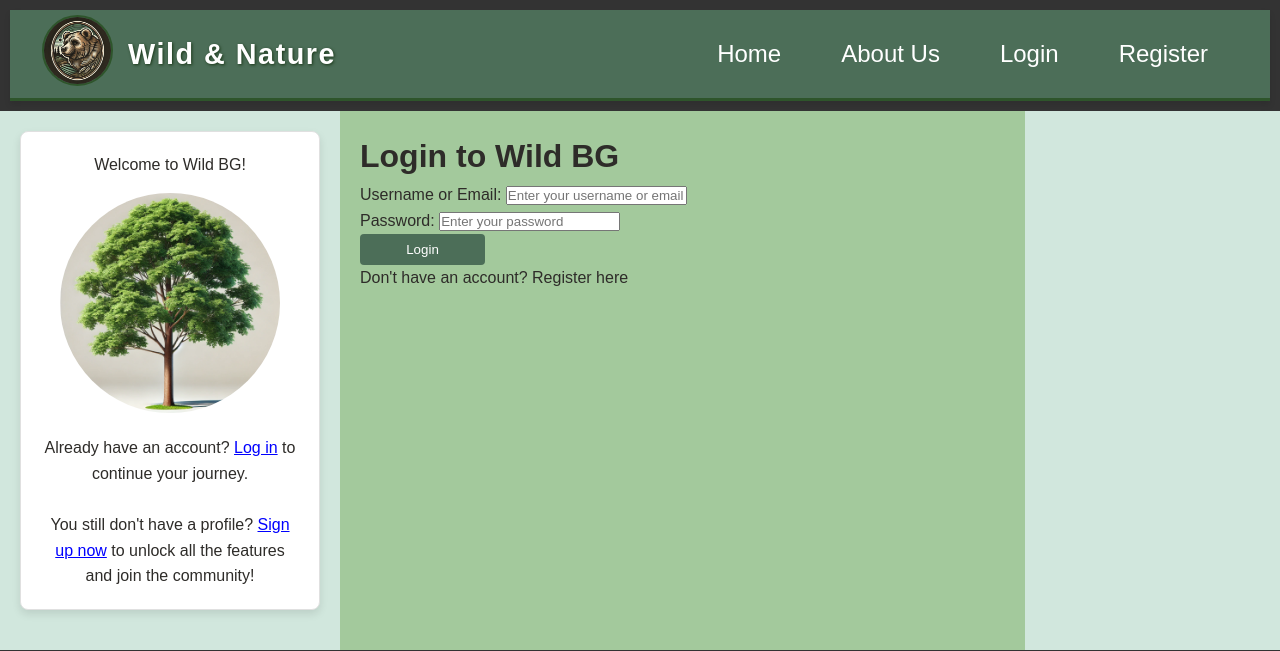
After one commit to VladimirSiTozi/Wild-BG, a Django app: page /accounts/login/ in a window 1280 px wide. The commit adds this page. Shown: the top 651 px of the page. Run offline with Django 5.2, Linux system fonts and the light colour scheme.

```diff
--- /dev/null
+++ b/templates/accounts/login-page.html
@@ -0,0 +1,46 @@
+{% extends 'common/base.html' %}
+
+{% block content %}
+    <div class="login-register-div">
+        <div class="login-register-box">
+            <h1>Login to Wild BG</h1>
+
+            <!-- Start Login Form -->
+            <form method="post" action="{% url 'login' %}">
+                {% csrf_token %}
+
+                <!-- Username or Email Field -->
+                <div class="form-group">
+                    <label for="id_username">Username or Email:</label>
+                    <input type="text" name="username" id="id_username" required class="form-control" placeholder="Enter your username or email">
+                    {% if form.username.errors %}
+                        <div class="error">
+                            {{ form.username.errors }}
+                        </div>
+                    {% endif %}
+                </div>
+
+                <!-- Password Field -->
+                <div class="form-group">
+                    <label for="id_password">Password:</label>
+                    <input type="password" name="password" id="id_password" required class="form-control" placeholder="Enter your password">
+                    {% if form.password.errors %}
+                        <div class="error">
+                            {{ form.password.errors }}
+                        </div>
+                    {% endif %}
+                </div>
+
+                <!-- Login Button -->
+                <div class="form-group">
+                    <button type="submit" class="btn btn-primary">Login</button>
+                </div>
+            </form>
+            <!-- End Login Form -->
+
+        </div>
+        <div class="second-option">
+            <p>Don't have an account? <a href="{% url 'register' %}">Register here</a></p>
+        </div>
+    </div>
+{% endblock %}
--- a/templates/common/nav.html
+++ b/templates/common/nav.html
@@ -14,15 +14,15 @@
             <li><a href="{% url 'home' %}">Home</a></li>
             <li><a href="#">About Us</a></li>
             {% if not request.user.is_authenticated  %}
-                <li><a href="#">Login</a></li>
+                <li><a href="{% url 'login' %}">Login</a></li>
                 <li><a href="{% url 'register' %}">Register</a></li>
             {% else %}
                 <li><a href="#">New Post</a></li>
                 <li><a href="{% url 'profile-details' request.user.pk %}">Profile</a></li>
                 <li>
-                    <form method="post" action="{% url 'logout' %}">
+                    <a href="#" class="nav-link-button" onclick="event.preventDefault(); document.getElementById('logout-form').submit();">Logout</a>
+                    <form id="logout-form" method="post" action="{% url 'logout' %}" style="display: none;">
                         {% csrf_token %}
-                        <button class="button"><i>Logout</i></button>
                     </form>
                 </li>
             {% endif %}
--- a/wildBg/accounts/urls.py
+++ b/wildBg/accounts/urls.py
@@ -6,6 +6,7 @@ from wildBg.accounts import views
 urlpatterns = [
     path('register/', views.AppUserRegisterView.as_view(), name='register'),
     path('logout/', LogoutView.as_view(), name='logout'),
+    path('login/', views.AppUserLoginView.as_view(), name='login'),
     path('profile/<int:pk>/', include([
         path('', views.ProfileDetailView.as_view(), name='profile-details'),
     ])),
--- a/wildBg/accounts/views.py
+++ b/wildBg/accounts/views.py
@@ -1,5 +1,6 @@
 from django.contrib.auth import get_user_model, login
 from django.contrib.auth.mixins import LoginRequiredMixin
+from django.contrib.auth.views import LoginView
 from django.shortcuts import render
 from django.urls import reverse_lazy
 from django.views.generic import DetailView, CreateView
@@ -9,6 +10,11 @@ from wildBg.accounts.models import Profile
 from wildBg.mixins import SidebarContextMixin
 
 UserModel = get_user_model()
+
+
+class AppUserLoginView(LoginView):
+    template_name = 'accounts/login-page.html'
+
 
 
 class ProfileDetailView(SidebarContextMixin, DetailView):
--- a/wildBg/settings.py
+++ b/wildBg/settings.py
@@ -13,6 +13,7 @@ https://docs.djangoproject.com/en/5.1/ref/settings/
 from pathlib import Path
 
 from decouple import config
+from django.urls import reverse_lazy
 
 # Build paths inside the project like this: BASE_DIR / 'subdir'.
 BASE_DIR = Path(__file__).resolve().parent.parent
@@ -147,3 +148,5 @@ handler404 = 'wildBG.common.views.custom_404_view'
 
 DEFAULT_AUTO_FIELD = 'django.db.models.BigAutoField'
 AUTH_USER_MODEL = 'accounts.AppUser'
+LOGIN_REDIRECT_URL = reverse_lazy('home')
+LOGOUT_REDIRECT_URL = reverse_lazy('login')
```
